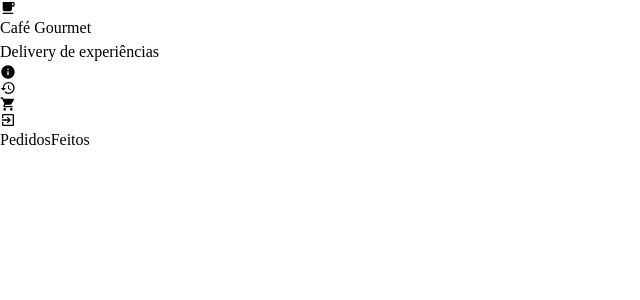
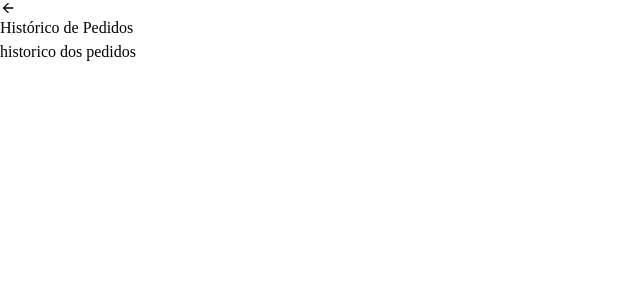
Before and after one commit to luizguilhermee13/cafeteria-projeto, a React (Vite) app in the folder cafeteriaGoument/: page /pedidos in a window 1280 px wide. Shown: the top 300 px of the page, without its empty margins (0-640 px from the left). Built offline with nearby package versions, Linux system fonts and the light colour scheme.

Commit message:
header com navegação individual finalizada

```diff
--- a/cafeteriaGoument/src/App.jsx
+++ b/cafeteriaGoument/src/App.jsx
@@ -1,11 +1,9 @@
 import { BrowserRouter } from "react-router-dom";
-import Header from "./components/Header";
 import Router from "./routes/Router";
 
 function App() {
   return (
     <BrowserRouter>
-      <Header />
       <Router />
     </BrowserRouter>
   );
--- a/cafeteriaGoument/src/components/Header.jsx
+++ b/cafeteriaGoument/src/components/Header.jsx
@@ -1,38 +1,5 @@
-import { Link } from "react-router-dom";
-import { MdInfo, MdHistory, MdShoppingCart, MdExitToApp, MdLocalCafe } from "react-icons/md";
-
-function Header() {
-  return (
-    <header className="flex p-8 justify-between items-center h-20 w-full bg-white">
-      <div className="logoName flex items-center justify-center gap-2 w-56 h-16">
-        <div className="w-auto rounded-2xl p-1 text-4xl bg-[#2d1f1a] text-white">
-          <MdLocalCafe />
-        </div>
-
-        <div className="">
-          <h2 className="text-[#2d1f1a] font-normal  font-serif text-2xl">Café Gourmet</h2>
-          <span className="text-[#8b7a6f]">Delivery de experiências</span>
-        </div>
-      </div>
-
-      <nav className="w-44 h-12 p-0 m-0">
-        <div className="flex justify-around items-center w-full h-full gap-2">
-          <Link to="/sobre" className="card-botao-icone">
-            <MdInfo />
-          </Link>
-          <Link to="/pedidos" className="card-botao-icone">
-            <MdHistory />
-          </Link>
-          <Link to="/carrinho" className="card-botao-icone">
-            <MdShoppingCart />
-          </Link>
-          <Link to="/" className="card-botao-icone">
-            <MdExitToApp />
-          </Link>
-        </div>
-      </nav>
-    </header>
-  );
+function Header(props) {
+  return <header className="flex p-8 justify-between items-center h-20 w-full bg-white">{props.children}</header>;
 }
 
 export default Header;
--- /dev/null
+++ b/cafeteriaGoument/src/components/NavBar.jsx
@@ -0,0 +1,37 @@
+import { Link } from "react-router-dom";
+import { MdInfo, MdHistory, MdShoppingCart, MdExitToApp, MdLocalCafe } from "react-icons/md";
+
+function NavBar() {
+  return (
+    <>
+      <div className="logoName flex items-center justify-center gap-2 w-56 h-16">
+        <div className="w-auto rounded-2xl p-1 text-4xl bg-[#2d1f1a] text-white">
+          <MdLocalCafe />
+        </div>
+
+        <div className="">
+          <h2 className="text-[#2d1f1a] font-normal  font-serif text-2xl">Café Gourmet</h2>
+          <span className="text-[#8b7a6f]">Delivery de experiências</span>
+        </div>
+      </div>
+      <nav className="w-44 h-12 p-0 m-0">
+        <div className="flex justify-around items-center w-full h-full gap-2">
+          <Link to="/sobre" className="card-botao-icone">
+            <MdInfo />
+          </Link>
+          <Link to="/pedidos" className="card-botao-icone">
+            <MdHistory />
+          </Link>
+          <Link to="/carrinho" className="card-botao-icone">
+            <MdShoppingCart />
+          </Link>
+          <Link to="/" className="card-botao-icone">
+            <MdExitToApp />
+          </Link>
+        </div>
+      </nav>
+    </>
+  );
+}
+
+export default NavBar;
--- a/cafeteriaGoument/src/layouts/Cardapio.jsx
+++ b/cafeteriaGoument/src/layouts/Cardapio.jsx
@@ -1,10 +1,13 @@
-import { Link } from "react-router-dom";
+import Header from "../components/Header.jsx";
+import NavBar from "../components/NavBar.jsx";
 
 function Cardapio() {
   return (
-    <div>
-      <h1>Estou na tela do Cardapio</h1>
-      <Link to={"/"}> Entrar em Login </Link>
+    <div className="bg-[#faf8f5] w-full h-screen">
+      <Header>
+        <NavBar />
+      </Header>
+      <div>conteudo cardapio</div>
     </div>
   );
 }
--- a/cafeteriaGoument/src/layouts/Carrinho.jsx
+++ b/cafeteriaGoument/src/layouts/Carrinho.jsx
@@ -1,7 +1,19 @@
-import React from "react";
+import Header from "../components/Header.jsx";
+import { Link } from "react-router-dom";
+import { MdArrowBack } from "react-icons/md";
 
 function Carrinho() {
-  return <div>Carrinho</div>;
+  return (
+    <div className="bg-[#faf8f5] w-full h-screen">
+      <Header>
+        <Link to="/cardapio" className="flex items-center gap-3 text-stone-800 font-medium hover:opacity-80 transition text-2xl">
+          <MdArrowBack />
+          <span>Carrinho</span>
+        </Link>
+      </Header>
+      <div>carrinho</div>
+    </div>
+  );
 }
 
 export default Carrinho;
--- a/cafeteriaGoument/src/layouts/Login.jsx
+++ b/cafeteriaGoument/src/layouts/Login.jsx
@@ -3,11 +3,7 @@ import { Link } from "react-router-dom";
 function Login() {
   return (
     <div className="bg-amber-100 h-screen flex justify-center items-center flex-col gap-4">
-      <h1>Estou na tela Login</h1>
-      <Link to={"/cardapio"}> Entrar em Cardapio </Link>
-      <Link to={"/carrinho"}> Entrar em Carrinho </Link>
-      <Link to={"/pedidos"}> Entrar em Pedidos </Link>
-      <Link to={"/sobre"}> Entrar em Sobre </Link>
+      <Link to={"/cardapio"}>Fazer Login</Link>
     </div>
   );
 }
--- a/cafeteriaGoument/src/layouts/PedidosFeitos.jsx
+++ b/cafeteriaGoument/src/layouts/PedidosFeitos.jsx
@@ -1,7 +1,19 @@
-import React from "react";
+import Header from "../components/Header.jsx";
+import { Link } from "react-router-dom";
+import { MdArrowBack } from "react-icons/md";
 
 function PedidosFeitos() {
-  return <div>PedidosFeitos</div>;
+  return (
+    <div className="bg-[#faf8f5] w-full h-screen">
+      <Header>
+        <Link to="/cardapio" className="flex items-center gap-3 text-stone-800 font-medium hover:opacity-80 transition text-2xl">
+          <MdArrowBack />
+          <span>Histórico de Pedidos</span>
+        </Link>
+      </Header>
+      <div>historico dos pedidos</div>
+    </div>
+  );
 }
 
 export default PedidosFeitos;
--- a/cafeteriaGoument/src/layouts/Sobre.jsx
+++ b/cafeteriaGoument/src/layouts/Sobre.jsx
@@ -1,7 +1,19 @@
-import React from "react";
+import Header from "../components/Header.jsx";
+import { Link } from "react-router-dom";
+import { MdArrowBack } from "react-icons/md";
 
 function Sobre() {
-  return <div>Sobre</div>;
+  return (
+    <div className="bg-[#faf8f5] w-full h-screen">
+      <Header>
+        <Link to="/cardapio" className="flex items-center gap-3 text-stone-800 font-medium hover:opacity-80 transition text-2xl">
+          <MdArrowBack />
+          <span>Sobre & Contato</span>
+        </Link>
+      </Header>
+      <div>sobre</div>
+    </div>
+  );
 }
 
 export default Sobre;
```
